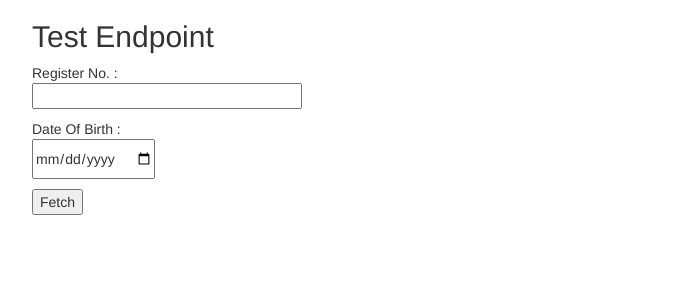
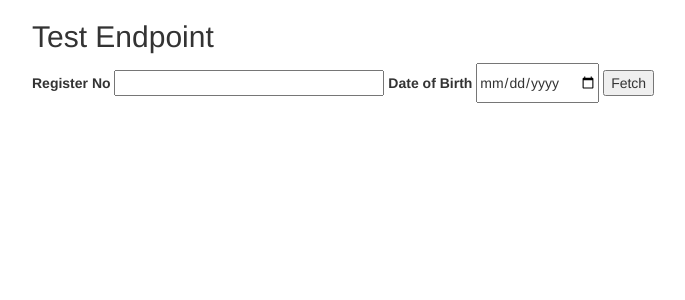
Before and after one commit to arunvelsriram/auwebportal, a Flask app: page /test in a window 1280 px wide. Shown: the part 70-370 px from the top of the page, without its empty margins (38-723 px from the left). Run offline with Flask 2, Linux system fonts and the light colour scheme; some libraries are stand-ins or nearby versions.

Commit message:
added form to test template

```diff
--- a/scrapper/templates/test.html
+++ b/scrapper/templates/test.html
@@ -1,33 +1,18 @@
 {% extends "base.html" %}
 {% block content %}
     <h2>Test Endpoint</h2>
-    {% with messages = get_flashed_messages() %}
-        {% if messages %}
-            <ul>
-                {% for message in messages %}
-                    <li>{{ message }} </li>
-                {% endfor %}
-            </ul>
-        {% endif %}
-    {% endwith %}
-    <form action="" method="get" name="input_form">
+    <form action="" method="post" name="input_form">
         {{ form.hidden_tag() }}
-        <p>
-            Register No. :<br />
+            {{ form.register_no.label }}
             {{ form.register_no(size=30) }}
             {% for error in form.register_no.errors %}
-                <span style="color: red;">[{{ error }}]</span>
-            {% endfor %}<br>
-        </p>
-        <p>
-            Date Of Birth :<br/>
-            {{ form.dob(size=30, class='datepicker') }}
+                <span class="error">{{ error }}</span>
+            {% endfor %}
+            {{ form.dob.label }}
+            {{ form.dob(size=30) }}
             {% for error in form.dob.errors %}
-                <span style="color: red;">[{{ error }}]</span>
-            {% endfor %}<br>
-        </p>
-        <p>
+                <span class="error">{{ error }}</span>
+            {% endfor %}
             <input type="submit" value="Fetch">
-        </p>
         </form>
 {% endblock %}
```
